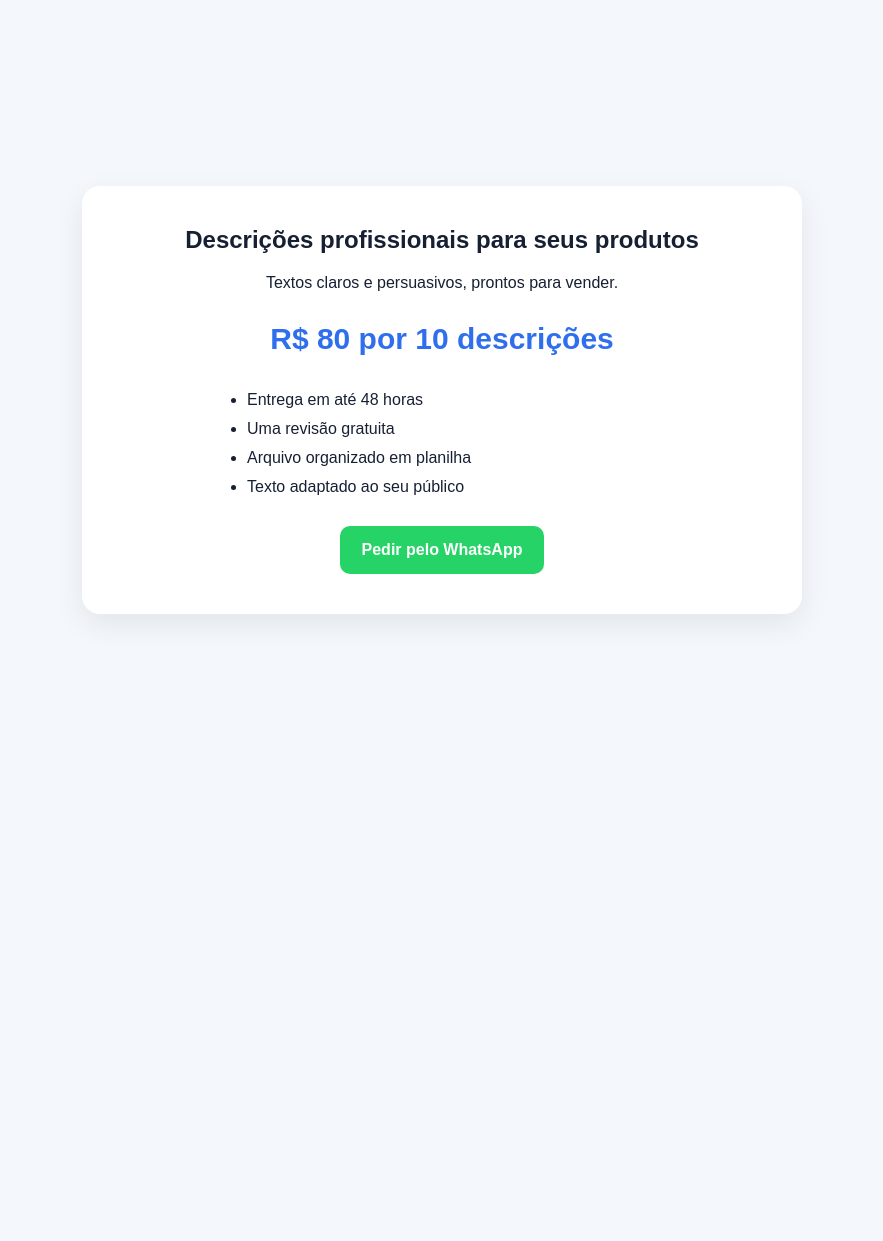
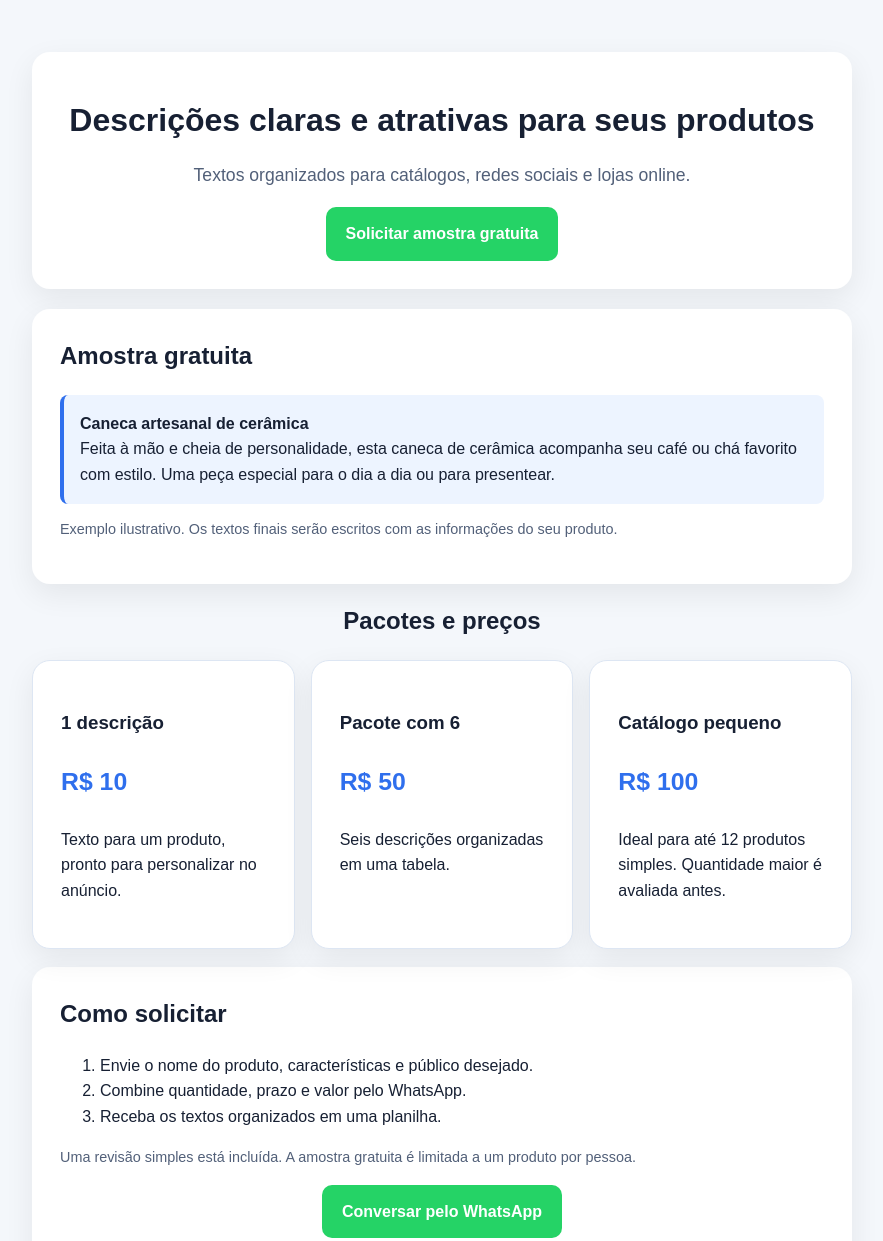
Before and after one commit to natan912865437-png/vitrine-textos, a plain HTML site: page index.html in a window 1280 px wide. Shown: the top 1241 px of the page, without its empty margins (198-1081 px from the left). Before the commit the page ends 800 px from the top, so only its background shows below. Drawn offline with Linux system fonts and the light colour scheme.

Commit message:
Atualiza pacotes, preços e amostra da Vitrine Textos

```diff
--- a/index.html
+++ b/index.html
@@ -3,75 +3,76 @@
 <head>
   <meta charset="UTF-8">
   <meta name="viewport" content="width=device-width, initial-scale=1.0">
-  <title>Vitrine Textos</title>
+  <meta name="description" content="Descrições profissionais para produtos, lojas e catálogos online.">
+  <title>Vitrine Textos | Descrições que ajudam seu produto a se destacar</title>
   <style>
-    body {
-      margin: 0;
-      font-family: Arial, sans-serif;
-      background: #f4f7fb;
-      color: #172033;
-    }
-    main {
-      max-width: 760px;
-      min-height: 100vh;
-      margin: auto;
-      padding: 32px 20px;
-      box-sizing: border-box;
-      display: grid;
-      place-items: center;
-    }
-    section {
-      width: 100%;
-      padding: 40px 24px;
-      text-align: center;
-      background: white;
-      border-radius: 18px;
-      box-shadow: 0 10px 30px rgba(0, 0, 0, 0.08);
-      box-sizing: border-box;
-    }
-    h1 { margin-top: 0; }
-    .price {
-      color: #2f6fed;
-      font-size: 30px;
-      font-weight: bold;
-    }
-    ul {
-      max-width: 430px;
-      margin: 24px auto;
-      text-align: left;
-      line-height: 1.8;
-    }
-    a {
-      display: inline-block;
-      padding: 15px 22px;
-      border-radius: 10px;
-      background: #25d366;
-      color: white;
-      font-weight: bold;
-      text-decoration: none;
-    }
+    :root { --azul:#2f6fed; --verde:#25d366; --escuro:#172033; --claro:#f4f7fb; --cinza:#526079; }
+    * { box-sizing:border-box; }
+    body { margin:0; font-family:Arial,sans-serif; background:var(--claro); color:var(--escuro); line-height:1.6; }
+    main { max-width:860px; margin:auto; padding:32px 20px; }
+    .card { background:#fff; border-radius:18px; padding:28px; box-shadow:0 10px 30px rgba(0,0,0,.07); }
+    header { margin:20px 0; text-align:center; }
+    h1 { line-height:1.2; }
+    h2 { margin-top:0; }
+    .intro { color:var(--cinza); font-size:1.1rem; }
+    .pacotes { display:grid; grid-template-columns:repeat(auto-fit,minmax(210px,1fr)); gap:16px; margin:18px 0; }
+    .pacote { border:1px solid #dde6f3; }
+    .preco { color:var(--azul); font-size:1.55rem; font-weight:700; }
+    .amostra { background:#edf4ff; border-left:4px solid var(--azul); padding:16px; border-radius:8px; }
+    .botao { display:inline-block; padding:14px 20px; border-radius:10px; background:var(--verde); color:#fff; font-weight:bold; text-decoration:none; }
+    .botao:hover, .botao:focus { background:#1daa56; }
+    .centro { text-align:center; }
+    .observacao, footer { color:var(--cinza); font-size:.9rem; }
+    footer { padding:24px 0; text-align:center; }
   </style>
 </head>
 <body>
   <main>
-    <section>
-      <h1>Descrições profissionais para seus produtos</h1>
-      <p>Textos claros e persuasivos, prontos para vender.</p>
-      <p class="price">R$ 80 por 10 descrições</p>
-      <ul>
-        <li>Entrega em até 48 horas</li>
-        <li>Uma revisão gratuita</li>
-        <li>Arquivo organizado em planilha</li>
-        <li>Texto adaptado ao seu público</li>
-      </ul>
-      <a
-        href="https://wa.me/5524999892992?text=Ol%C3%A1!%20Quero%20descri%C3%A7%C3%B5es%20para%20meus%20produtos."
-        target="_blank"
-        rel="noopener"
-      >
-        Pedir pelo WhatsApp
-      </a>
+    <header class="card">
+      <h1>Descrições claras e atrativas para seus produtos</h1>
+      <p class="intro">Textos organizados para catálogos, redes sociais e lojas online.</p>
+      <a class="botao" href="https://wa.me/5524999892992?text=Ol%C3%A1!%20Quero%20uma%20amostra%20gratuita%20de%20descri%C3%A7%C3%A3o%20para%20meu%20produto." target="_blank" rel="noopener">Solicitar amostra gratuita</a>
+    </header>
+
+    <article class="card" style="margin-bottom:18px">
+      <h2>Amostra gratuita</h2>
+      <div class="amostra">
+        <strong>Caneca artesanal de cerâmica</strong><br>
+        Feita à mão e cheia de personalidade, esta caneca de cerâmica acompanha seu café ou chá favorito com estilo. Uma peça especial para o dia a dia ou para presentear.
+      </div>
+      <p class="observacao">Exemplo ilustrativo. Os textos finais serão escritos com as informações do seu produto.</p>
+    </article>
+
+    <h2 class="centro">Pacotes e preços</h2>
+    <section class="pacotes" aria-label="Pacotes">
+      <article class="card pacote">
+        <h3>1 descrição</h3>
+        <p class="preco">R$ 10</p>
+        <p>Texto para um produto, pronto para personalizar no anúncio.</p>
+      </article>
+      <article class="card pacote">
+        <h3>Pacote com 6</h3>
+        <p class="preco">R$ 50</p>
+        <p>Seis descrições organizadas em uma tabela.</p>
+      </article>
+      <article class="card pacote">
+        <h3>Catálogo pequeno</h3>
+        <p class="preco">R$ 100</p>
+        <p>Ideal para até 12 produtos simples. Quantidade maior é avaliada antes.</p>
+      </article>
     </section>
+
+    <article class="card">
+      <h2>Como solicitar</h2>
+      <ol>
+        <li>Envie o nome do produto, características e público desejado.</li>
+        <li>Combine quantidade, prazo e valor pelo WhatsApp.</li>
+        <li>Receba os textos organizados em uma planilha.</li>
+      </ol>
+      <p class="observacao">Uma revisão simples está incluída. A amostra gratuita é limitada a um produto por pessoa.</p>
+      <p class="centro"><a class="botao" href="https://wa.me/5524999892992?text=Ol%C3%A1!%20Quero%20conversar%20sobre%20um%20pacote%20de%20descri%C3%A7%C3%B5es." target="_blank" rel="noopener">Conversar pelo WhatsApp</a></p>
+    </article>
+    <footer>Vitrine Textos · Serviço online</footer>
   </main>
 </body>
 </html>
```
